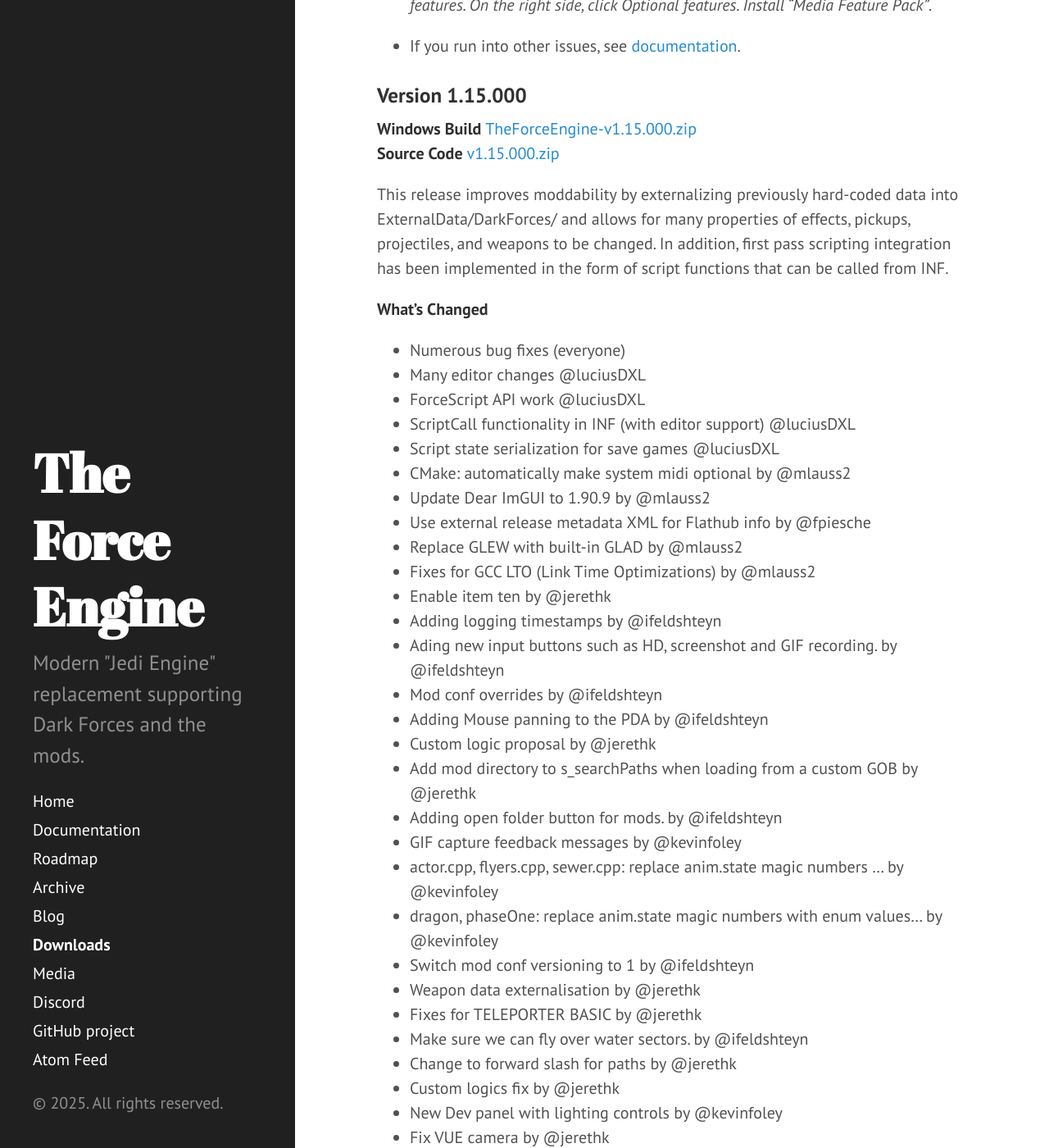
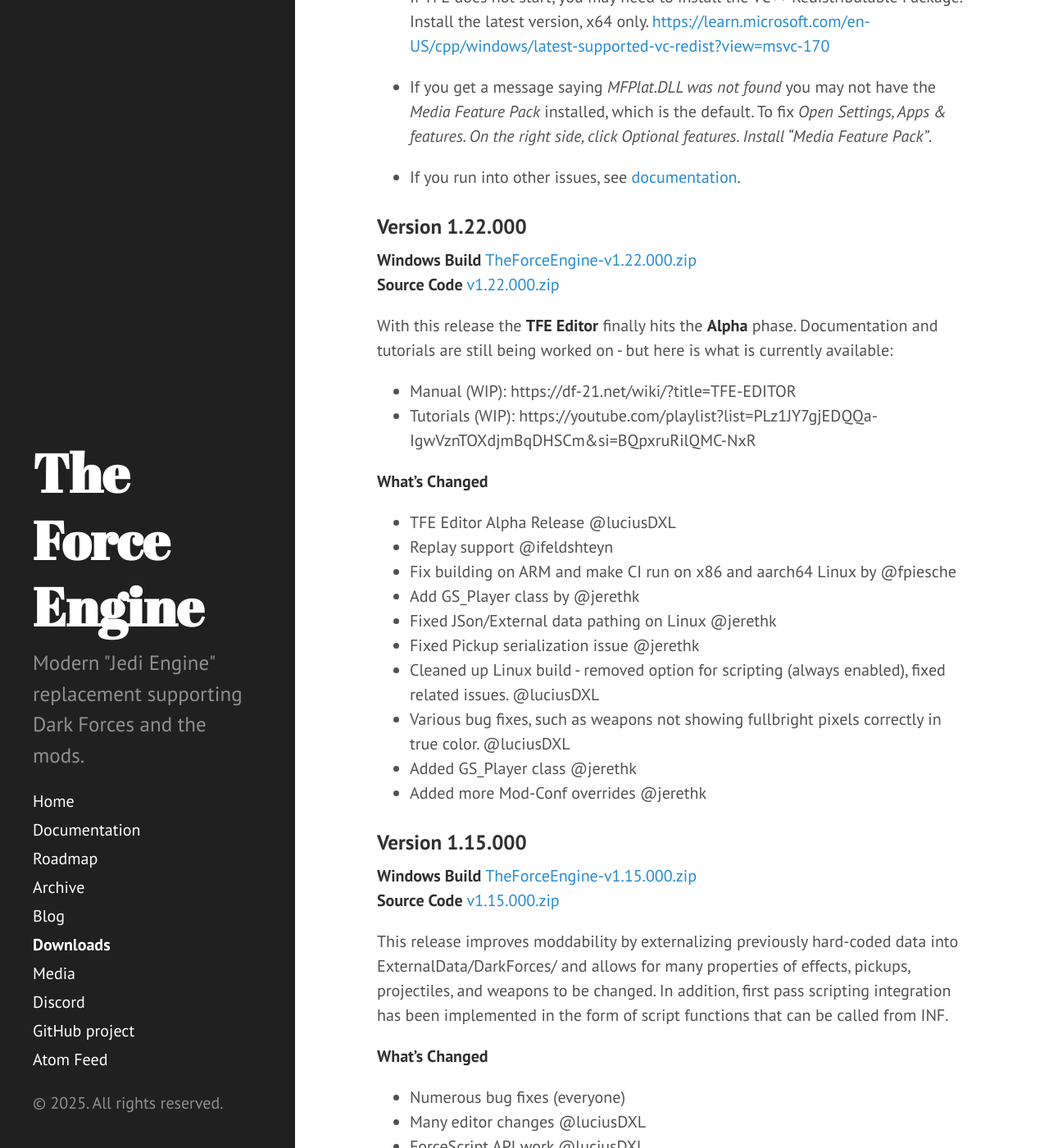
Before and after one commit to TheForceEngine/TheForceEngine.github.io, a Jekyll site: the page built from downloads.md, in a window 1280 px wide and 1400 px high, scrolled down 1022 px. Shown: the whole window at 82% size. Built offline with Jekyll 4.4.1, drawn with Linux system fonts in a browser that asks for light colours; some of the changed text lies outside the part shown.

Commit message:
Update downloads.md

```diff
--- a/downloads.md
+++ b/downloads.md
@@ -3,8 +3,13 @@
 title: Downloads
 ---
 **Downloads**
-* [Version 1.15, Windows Build](https://github.com/luciusDXL/TheForceEngine/releases/download/v1.15.000/TheForceEngine-v1.15.000.zip)<br>
-* [Version 1.15, Source Code](https://github.com/luciusDXL/TheForceEngine/archive/refs/tags/v1.15.000.zip)
+* [Version 1.22, Windows Build](https://github.com/luciusDXL/TheForceEngine/releases/download/v1.22.000/TheForceEngine-v1.22.000.zip)<br>
+* [Version 1.22, Source Code](https://github.com/luciusDXL/TheForceEngine/archive/refs/tags/v1.22.000.zip)
+
+**Editor Documentation**
+This is still WIP and incomplete
+* Manual (WIP): https://df-21.net/wiki/?title=TFE-EDITOR
+* Tutorials (WIP): https://youtube.com/playlist?list=PLz1JY7gjEDQQa-IgwVznTOXdjmBqDHSCm&si=BQpxruRilQMC-NxR
 
 **A purchased copy of the original game is required and is not provided by The Force Engine.** The [documentation](https://theforceengine.github.io/Documentation.html) has information on how to legally purchase Dark Forces.
 
@@ -22,6 +27,26 @@
 * If you get a message saying *MFPlat.DLL was not found* you may not have the *Media Feature Pack* installed, which is the default. To fix *Open Settings, Apps & features. On the right side, click Optional features. Install “Media Feature Pack”*.
 
 * If you run into other issues, see [documentation](https://theforceengine.github.io/Documentation.html).
+
+### Version 1.22.000
+**Windows Build** [TheForceEngine-v1.22.000.zip](https://github.com/luciusDXL/TheForceEngine/releases/download/v1.22.000/TheForceEngine-v1.22.000.zip) <br>
+**Source Code** [v1.22.000.zip](https://github.com/luciusDXL/TheForceEngine/archive/refs/tags/v1.22.000.zip)
+
+With this release the **TFE Editor** finally hits the **Alpha** phase. Documentation and tutorials are still being worked on - but here is what is currently available:
+* Manual (WIP): https://df-21.net/wiki/?title=TFE-EDITOR
+* Tutorials (WIP): https://youtube.com/playlist?list=PLz1JY7gjEDQQa-IgwVznTOXdjmBqDHSCm&si=BQpxruRilQMC-NxR
+
+**What's Changed**
+* TFE Editor Alpha Release @luciusDXL
+* Replay support @ifeldshteyn
+* Fix building on ARM and make CI run on x86 and aarch64 Linux by @fpiesche
+* Add GS_Player class by @jerethk
+* Fixed JSon/External data pathing on Linux @jerethk
+* Fixed Pickup serialization issue @jerethk
+* Cleaned up Linux build - removed option for scripting (always enabled), fixed related issues. @luciusDXL
+* Various bug fixes, such as weapons not showing fullbright pixels correctly in true color. @luciusDXL
+* Added GS_Player class @jerethk
+* Added more Mod-Conf overrides @jerethk
 
 ### Version 1.15.000
 **Windows Build** [TheForceEngine-v1.15.000.zip](https://github.com/luciusDXL/TheForceEngine/releases/download/v1.15.000/TheForceEngine-v1.15.000.zip) <br>
```
